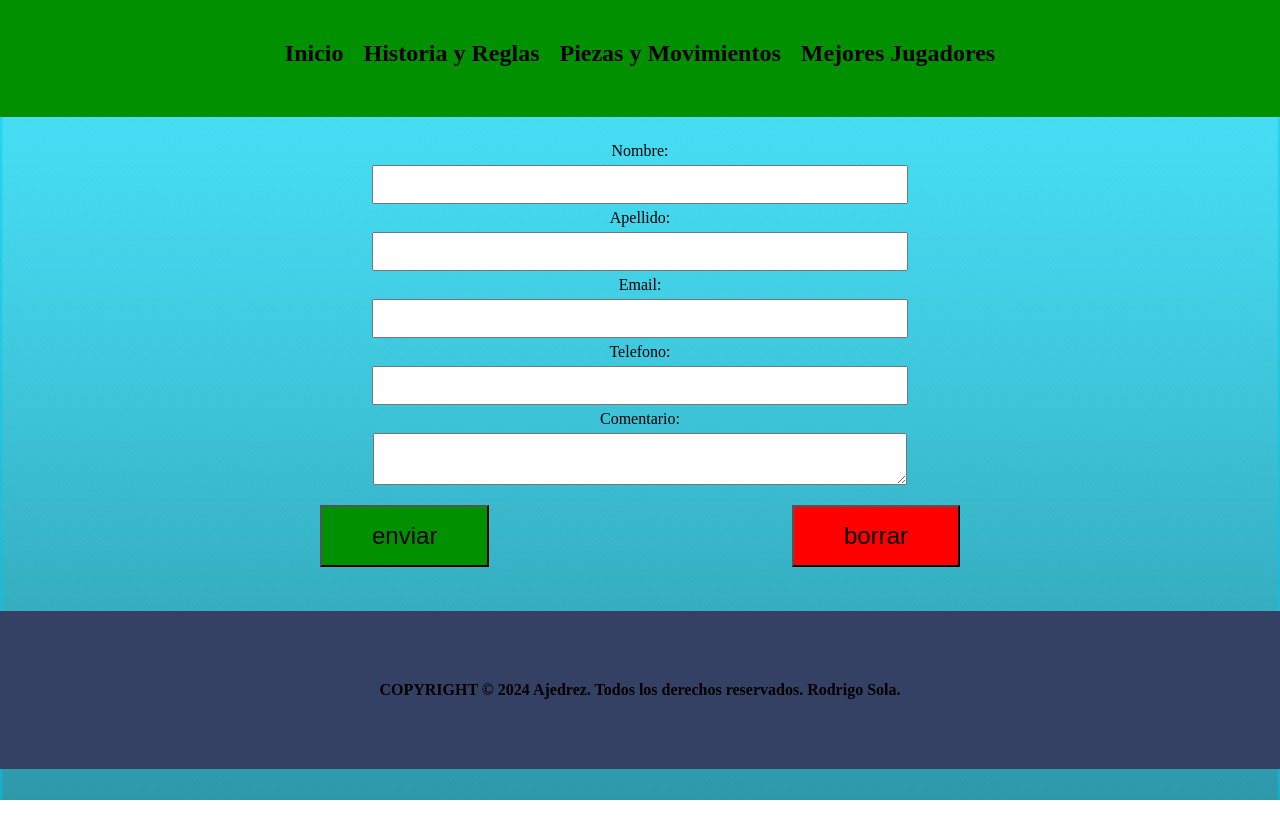
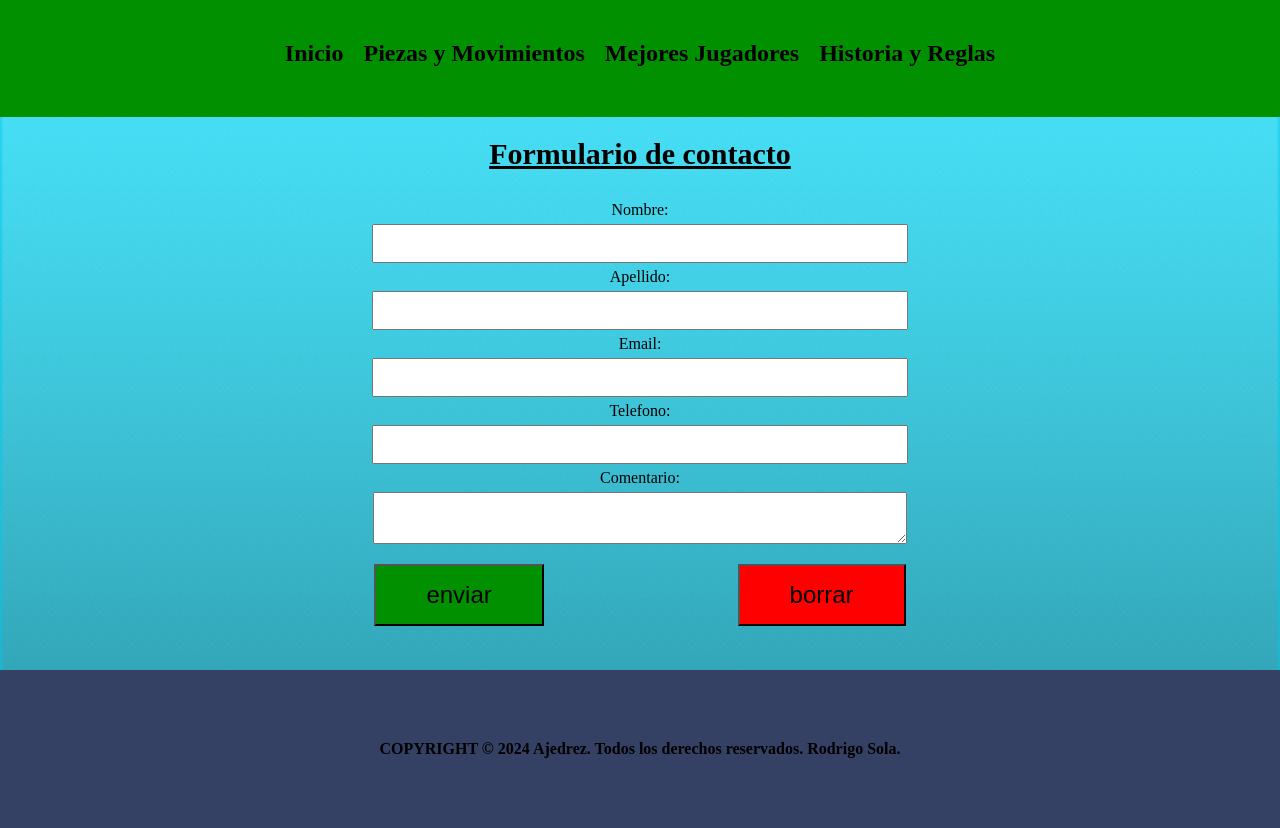
Before and after one commit to RodrigoSola/RevDigitalPagAjedrez, a plain HTML site: page index.html in a window 1280 px wide. Before the commit the page ends 800 px from the top, so only its background shows below. Drawn offline with Linux system fonts and the light colour scheme.

Commit message:
actividad 7

```diff
--- a/css/style.css
+++ b/css/style.css
@@ -18,10 +18,19 @@ color-quinto:#97A2BF;
 .body {
   background-image: url(../imagenes/fondo.jpg);
   background-size: cover;
-  display: flex;
+  display: grid;
   flex-direction: column;
+  min-height: 100dvh;
+  grid-template-rows:  auto 1fr auto;
 }
 
+.h1{
+    color: black;
+    font-size: 30px;
+    text-align: center;
+    margin-bottom: 25px;
+    text-decoration: underline;
+}
 .lista {
   list-style: none;
   font-size: 20px;
@@ -33,7 +42,7 @@ color-quinto:#97A2BF;
   background-color: #009000;
 }
 
-.lista li {
+.lista .li {
   margin-bottom: 10px;
   padding: 10px;
 }
@@ -42,6 +51,12 @@ color-quinto:#97A2BF;
   color: #97a2bf;
   text-decoration: none;
   font-weight: bold;
+  transition: 1s;
+}
+
+.lista .li .link:hover{
+    color: #5455eb;
+    background-color: aliceblue;
 }
 .form {
   display: flex;
@@ -66,8 +81,13 @@ color-quinto:#97A2BF;
   margin: 10px 0;
   display: flex;
   flex-direction: row;
+  cursor: pointer;
 }
 
+.btn-enviar:hover,
+.btn-borrar:hover{
+    border: #97a2bf;
+}
 .btn-enviar {
   background-color: #009000;
 }
@@ -102,7 +122,7 @@ color-quinto:#97A2BF;
 
   .botones {
     display: flex;
-    width: 50%;
+    width: 41.5%;
     justify-content: space-between;
     margin: 10px;
   }
--- a/index.html
+++ b/index.html
@@ -10,14 +10,15 @@
     <header>
       <nav>
         <ul class="lista">
-          <li><a href="#" class="link">Inicio</a></li>
-          <li><a href="#" class="link">Historia y Reglas</a></li>
-          <li><a href="#" class="link">Piezas y Movimientos</a></li>
-          <li><a href="#" class="link">Mejores Jugadores</a></li>
+          <li class="li"><a href="#" class="link">Inicio</a></li>
+          <li class="li"><a href="#" class="link">Piezas y Movimientos</a></li>
+          <li class="li"><a href="#" class="link">Mejores Jugadores</a></li>
+          <li class="li"><a href="#" class="link">Historia y Reglas</a></li>
         </ul>
       </nav>
     </header>
     <main class="main">
+      <h1 class="h1">Formulario de contacto</h1>
         <div class="main-content">
       <form action="" mathod="post" class="form">
         <label for="" class="label">Nombre: </label>
```
